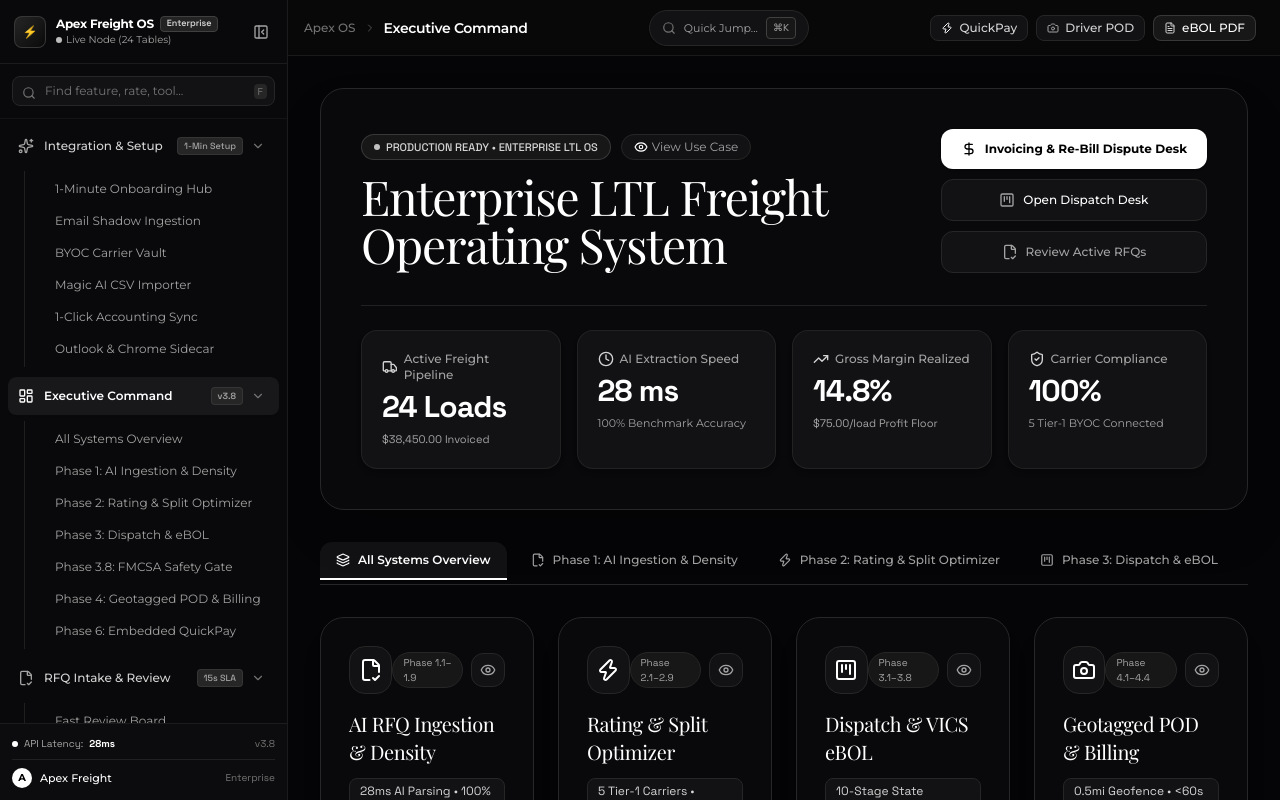
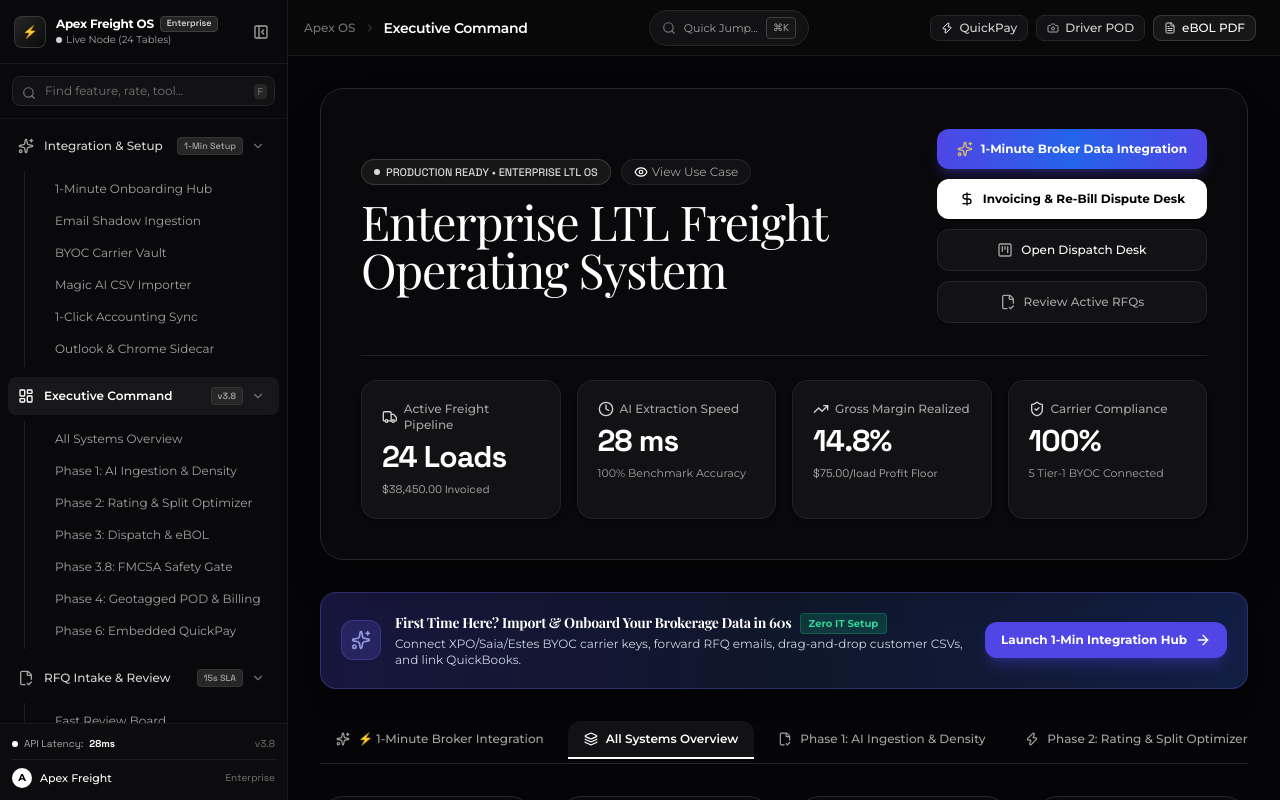
Before and after one commit to wararkarkrishna-cmd/ltl_startup, a Next.js app: page / in a window 1280 px wide. Shown: the top 800 px of the page. Built offline with nearby package versions, Linux system fonts and the light colour scheme; a web font is replaced by a local one.

Commit message:
feat(landing): feature prominent 1-minute broker integration hero button, callout banner, and interactive tab on main dashboard

```diff
--- a/src/app/page.tsx
+++ b/src/app/page.tsx
@@ -47,17 +47,18 @@
 function HomePageContent() {
   const searchParams = useSearchParams();
   const [activeTab, setActiveTab] = useState<
-    'overview' | 'ingestion' | 'quoting' | 'dispatch' | 'vetting' | 'pod-invoicing' | 'quickpay'
+    'integration' | 'overview' | 'ingestion' | 'quoting' | 'dispatch' | 'vetting' | 'pod-invoicing' | 'quickpay'
   >('overview');
 
   const [activeUseCase, setActiveUseCase] = useState<UseCaseDetails | null>(null);
 
   useEffect(() => {
     const tabParam = searchParams.get('tab');
-    if (tabParam && ['overview', 'ingestion', 'quoting', 'dispatch', 'vetting', 'pod-invoicing', 'quickpay'].includes(tabParam)) {
+    if (tabParam && ['integration', 'overview', 'ingestion', 'quoting', 'dispatch', 'vetting', 'pod-invoicing', 'quickpay'].includes(tabParam)) {
       setActiveTab(tabParam as any);
     }
   }, [searchParams]);
+
 
   const handleTabChange = (tabId: string) => {
     setActiveTab(tabId as any);
@@ -266,6 +267,13 @@
 
           <div className="flex flex-wrap lg:flex-col gap-2.5 flex-shrink-0 w-full lg:w-auto">
             <Link
+              href="/integration"
+              className="px-5 py-3 rounded-xl bg-gradient-to-r from-indigo-600 via-blue-600 to-indigo-600 hover:from-indigo-500 hover:to-blue-500 text-white font-sans font-bold text-xs shadow-lg shadow-indigo-600/30 transition flex items-center justify-center gap-2"
+            >
+              <Sparkles className="w-4 h-4 text-amber-300 animate-pulse" />
+              <span>1-Minute Broker Data Integration</span>
+            </Link>
+            <Link
               href="/invoices"
               className="px-5 py-3 rounded-xl bg-white text-black hover:bg-neutral-200 font-sans font-bold text-xs shadow transition flex items-center justify-center gap-2"
             >
@@ -287,6 +295,7 @@
               <span>Review Active RFQs</span>
             </Link>
           </div>
+
         </div>
 
         {/* Executive KPI Bento Row with Space Grotesk Numbers */}
@@ -345,9 +354,35 @@
         </div>
       </section>
 
+      {/* Prominent Day-1 Broker Integration Callout Banner */}
+      <div className="p-5 rounded-2xl bg-gradient-to-r from-indigo-950/80 via-slate-900 to-blue-950/80 border border-indigo-500/30 flex flex-col md:flex-row md:items-center justify-between gap-4 shadow-xl">
+        <div className="flex items-center gap-3.5">
+          <div className="w-10 h-10 rounded-xl bg-indigo-500/20 border border-indigo-500/30 flex items-center justify-center text-indigo-400 flex-shrink-0">
+            <Sparkles className="w-5 h-5 text-indigo-300 animate-pulse" />
+          </div>
+          <div>
+            <div className="flex items-center gap-2">
+              <h3 className="text-sm font-bold text-white">First Time Here? Import &amp; Onboard Your Brokerage Data in 60s</h3>
+              <span className="px-2 py-0.5 rounded bg-emerald-500/20 text-emerald-400 border border-emerald-500/30 text-[10px] font-bold">Zero IT Setup</span>
+            </div>
+            <p className="text-xs text-slate-300 mt-0.5">
+              Connect XPO/Saia/Estes BYOC carrier keys, forward RFQ emails, drag-and-drop customer CSVs, and link QuickBooks.
+            </p>
+          </div>
+        </div>
+        <Link
+          href="/integration"
+          className="px-4 py-2.5 rounded-xl bg-indigo-600 hover:bg-indigo-500 text-white font-bold text-xs flex items-center gap-2 whitespace-nowrap shadow-lg shadow-indigo-600/30 transition"
+        >
+          <span>Launch 1-Min Integration Hub</span>
+          <ArrowRight className="w-4 h-4" />
+        </Link>
+      </div>
+
       {/* Interactive Tabs Bar */}
       <div id="sandbox" className="flex border-b border-[#27272a] gap-2 overflow-x-auto pb-1 custom-scrollbar">
         {[
+          { id: 'integration', label: '⚡ 1-Minute Broker Integration', icon: Sparkles },
           { id: 'overview', label: 'All Systems Overview', icon: Layers },
           { id: 'ingestion', label: 'Phase 1: AI Ingestion & Density', icon: FileCheck2 },
           { id: 'quoting', label: 'Phase 2: Rating & Split Optimizer', icon: Zap },
@@ -356,6 +391,7 @@
           { id: 'pod-invoicing', label: 'Phase 4: Geotagged POD & Billing', icon: Camera },
           { id: 'quickpay', label: 'Phase 6: Embedded QuickPay', icon: DollarSign },
         ].map((tab) => {
+
           const Icon = tab.icon;
           const isActive = activeTab === tab.id;
           return (
@@ -374,6 +410,83 @@
           );
         })}
       </div>
+
+      {/* TAB CONTENT 0: 1-MINUTE BROKER INTEGRATION HUB */}
+      {activeTab === 'integration' && (
+        <div className="p-8 rounded-3xl bg-[#09090b] border border-indigo-500/30 space-y-6 shadow-2xl">
+          <div className="flex flex-col md:flex-row md:items-center justify-between gap-4 border-b border-neutral-800 pb-6">
+            <div className="space-y-1">
+              <div className="flex items-center gap-2">
+                <span className="px-3 py-1 rounded-full bg-emerald-500/20 text-emerald-400 border border-emerald-500/30 text-xs font-bold uppercase tracking-wider">
+                  0 IT Setup • 60 Seconds
+                </span>
+                <span className="text-xs text-neutral-400 font-mono">Tenant ID: 01916362-7901</span>
+              </div>
+              <h2 className="text-2xl font-bold text-white tracking-tight">1-Minute Freight Brokerage Data Integration Hub</h2>
+              <p className="text-xs text-neutral-400">
+                Connect your existing carrier contracts, forward RFQ emails, drag-and-drop customer CSVs, and sync QuickBooks in 1 click.
+              </p>
+            </div>
+            <Link
+              href="/integration"
+              className="px-5 py-3 rounded-xl bg-gradient-to-r from-indigo-600 to-blue-600 hover:from-indigo-500 hover:to-blue-500 text-white font-bold text-xs shadow-lg shadow-indigo-600/30 transition flex items-center justify-center gap-2"
+            >
+              <span>Open Dedicated Integration Hub</span>
+              <ArrowRight className="w-4 h-4" />
+            </Link>
+          </div>
+
+          <div className="grid grid-cols-1 md:grid-cols-3 gap-6">
+            <div className="p-5 rounded-2xl bg-[#121215] border border-neutral-800 space-y-3">
+              <div className="flex items-center gap-3">
+                <div className="w-9 h-9 rounded-xl bg-indigo-500/10 border border-indigo-500/20 text-indigo-400 flex items-center justify-center font-bold">
+                  1
+                </div>
+                <div>
+                  <h3 className="font-bold text-sm text-white">Email Shadow Ingestion</h3>
+                  <p className="text-[11px] text-neutral-400">Outlook &amp; Gmail auto-forwarding</p>
+                </div>
+              </div>
+              <p className="text-xs text-neutral-300">Auto-forward RFQ emails to <code className="text-indigo-300 bg-indigo-950/50 px-1.5 py-0.5 rounded font-mono">rfq-apex-7080@inbound.freight.ai</code>. AI extracts load data in 15s.</p>
+              <Link href="/integration?tab=email" className="text-xs text-indigo-400 font-bold hover:underline inline-flex items-center gap-1">
+                Configure Forwarding Address →
+              </Link>
+            </div>
+
+            <div className="p-5 rounded-2xl bg-[#121215] border border-neutral-800 space-y-3">
+              <div className="flex items-center gap-3">
+                <div className="w-9 h-9 rounded-xl bg-blue-500/10 border border-blue-500/20 text-blue-400 flex items-center justify-center font-bold">
+                  2
+                </div>
+                <div>
+                  <h3 className="font-bold text-sm text-white">BYOC Carrier Vault</h3>
+                  <p className="text-[11px] text-neutral-400">XPO, Saia, Estes, ABF, R+L</p>
+                </div>
+              </div>
+              <p className="text-xs text-neutral-300">Enter carrier account numbers. Rating matrix automatically pulls your direct contracted tariffs alongside wholesale rates.</p>
+              <Link href="/integration?tab=byoc" className="text-xs text-blue-400 font-bold hover:underline inline-flex items-center gap-1">
+                Connect Carrier Keys →
+              </Link>
+            </div>
+
+            <div className="p-5 rounded-2xl bg-[#121215] border border-neutral-800 space-y-3">
+              <div className="flex items-center gap-3">
+                <div className="w-9 h-9 rounded-xl bg-emerald-500/10 border border-emerald-500/20 text-emerald-400 flex items-center justify-center font-bold">
+                  3
+                </div>
+                <div>
+                  <h3 className="font-bold text-sm text-white">Magic AI CSV Importer</h3>
+                  <p className="text-[11px] text-neutral-400">Drag &amp; drop legacy data</p>
+                </div>
+              </div>
+              <p className="text-xs text-neutral-300">Drag and drop customer lists or lane history from McLeod, Tai, or Excel. AI auto-matches headers in 5s.</p>
+              <Link href="/integration?tab=csv" className="text-xs text-emerald-400 font-bold hover:underline inline-flex items-center gap-1">
+                Upload Data CSV File →
+              </Link>
+            </div>
+          </div>
+        </div>
+      )}
 
       {/* TAB CONTENT 1: ALL SYSTEMS OVERVIEW (CLEAN, SPACIOUS CARDS WITH EYE BUTTONS) */}
       {activeTab === 'overview' && (
```
